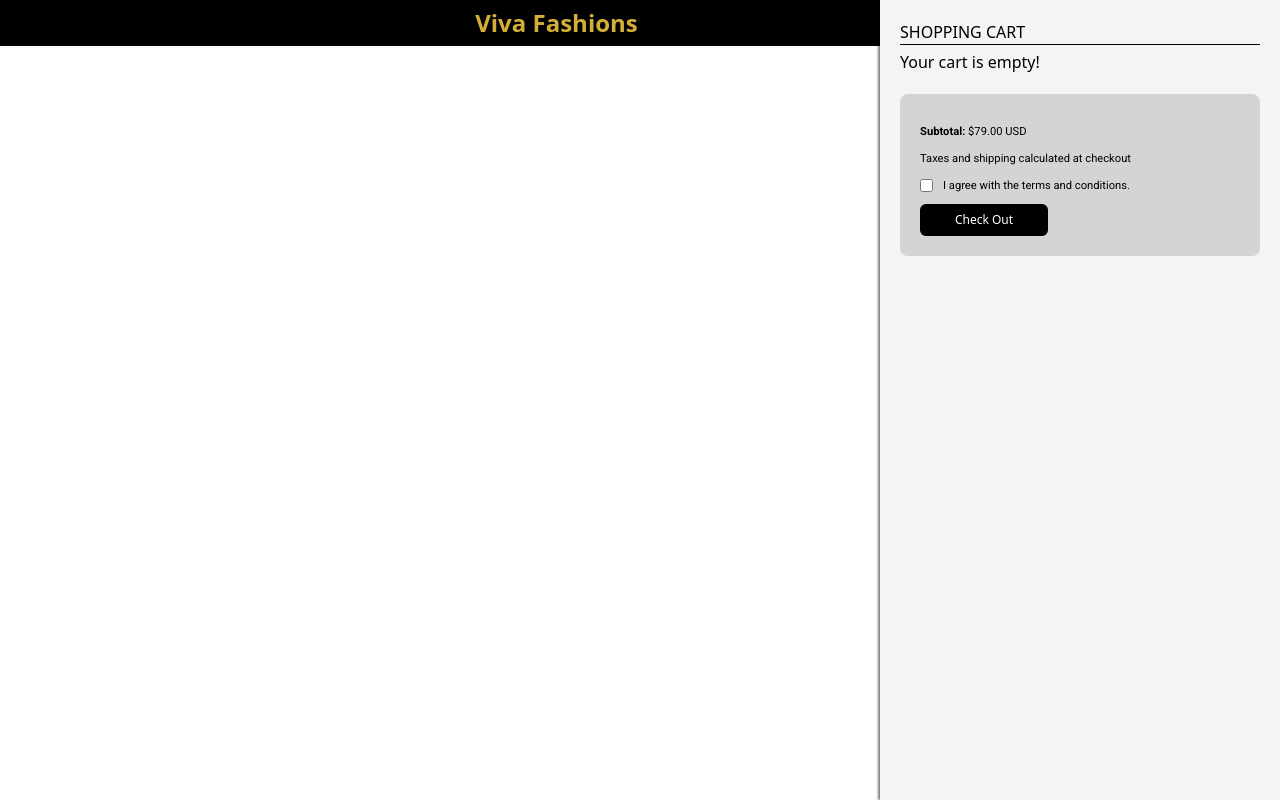
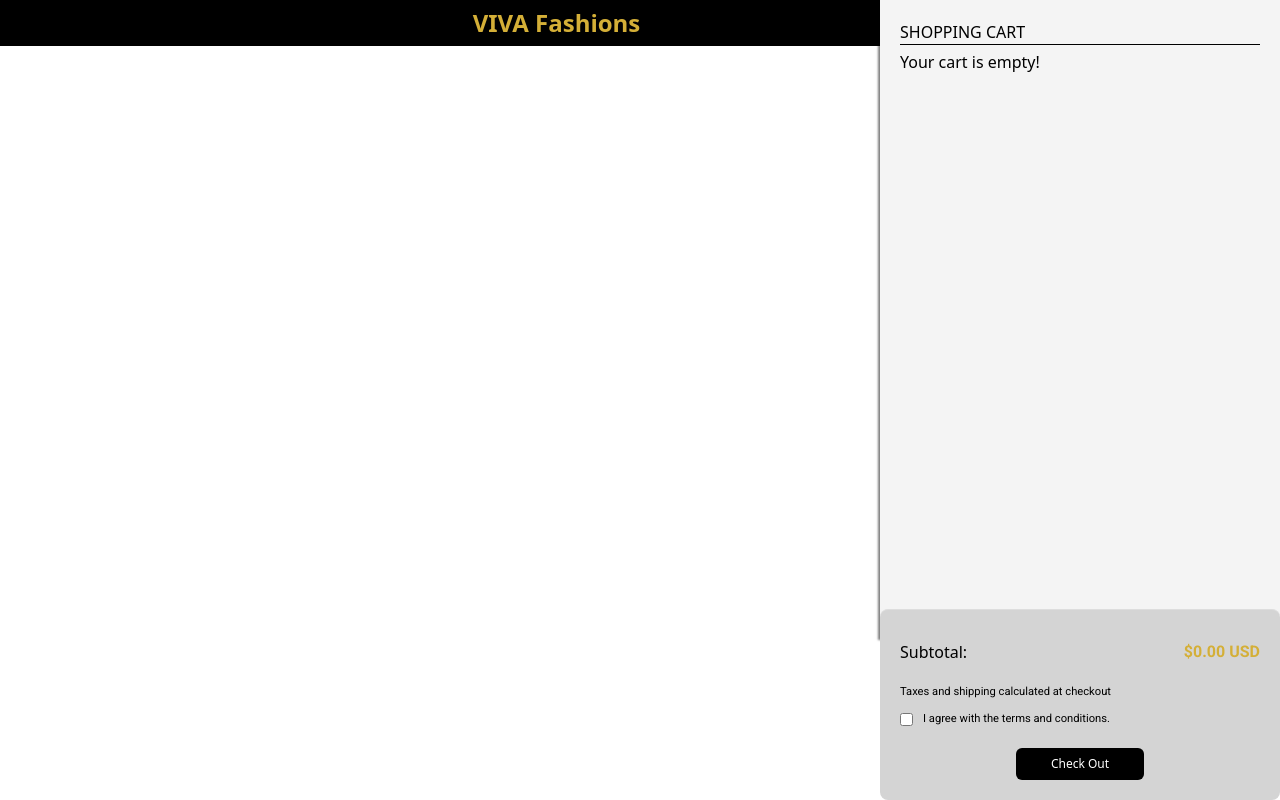
Before and after one commit to sri91524/capstoneproject-frontend, a React (Vite) app: page /cart in a window 1280 px wide. Built offline with nearby package versions, Linux system fonts and the light colour scheme.

Commit message:
cart functionalities and css updated

```diff
--- /dev/null
+++ b/src/api/order.js
@@ -0,0 +1,7 @@
+import axios from "axios";
+
+//Post Order
+export async function createOrder(){
+    const res = await axios.post("/api/product",{products});
+    return res.data;
+}
--- a/src/components/Nav.jsx
+++ b/src/components/Nav.jsx
@@ -14,7 +14,7 @@ function Nav({ cart, setCart }){
     }
     return(
         <div className='nav'>
-            <h1 className='headertext'>Viva Fashions</h1>
+            <h1 className='headertext'>VIVA Fashions</h1>
             <Link to="/">
                 <div>Home</div>
             </Link>
--- a/src/pages/Cart.css
+++ b/src/pages/Cart.css
@@ -21,7 +21,8 @@
     top:0;
     right:0;
     width:400px;
-    height:100%;
+    height:80%;
+    padding-bottom: 120px; /* Add padding for the fixed summary at the bottom */
     background-color:#f4f4f4;
     box-shadow: -2px 0 2px rgba(0,0,0,0.5);
     transition: right 0.3s ease;
@@ -37,6 +38,7 @@
     margin-bottom: 15px;
     padding:10px;
     background-color: #fff;
+    flex-grow: 1;
 }
 
 .cart-container ul{
@@ -180,6 +182,29 @@
 .cart-summary p {
     margin: 10px 0;
 }
+.textsubtotal{
+    color:rgb(212, 175, 55);
+    text-align: center;
+    align-items: left;
+    margin: 0;
+    font-size: 1rem;
+    flex: 1;
+}
+.cart-subtotal {
+    font-family: 'Roboto', sans-serif;
+    font-size: 1rem;
+    text-align: left;
+    color: #d4af37 !important;
+    font-weight: bold;
+}
+
+.checkout-button-container {
+    display: flex;
+    justify-content: center; /* Horizontally center the button */
+    align-items: center; /* Vertically center the button */
+    width: 100%; /* Ensure the container takes up full width */
+    margin-top: 20px; /* Optional: add margin if you want some space above the button */
+  }
 
 .cart-summary .terms-container {
     display: flex;
@@ -190,3 +215,27 @@
 .cart-summary .terms-container input {
     margin-right: 10px;
 }
+  .subtotal-container {
+    display: flex;
+    justify-content: space-between;
+    align-items: center;
+    margin-bottom: 10px;
+  }
+
+  .cart-summary {
+    position: fixed;
+    bottom: 0;
+    right: 0;
+    width:400px;
+    background-color:#d4d4d4;
+    overflow-y: auto;
+    padding: 20px;
+    border-top: 1px solid #ddd;
+    z-index: 10;
+  }
+
+
+
+.textsubtotal {
+    margin-right: 8px;
+  }
--- a/src/pages/Cart.jsx
+++ b/src/pages/Cart.jsx
@@ -3,6 +3,9 @@ import {useState, useEffect} from 'react'
 import './Cart.css'
 
 function Cart({ cartItems, setCart }){
+
+    const [subtotal, setSubtotal] = useState(0);
+    const [totalTax, setTotalTax] = useState(0);
 
       //Handle adding quantity
       const handleAdd = (index) =>{
@@ -25,6 +28,31 @@ function Cart({ cartItems, setCart }){
         setCart(updatedCart);
       }
 
+      useEffect(() =>{
+        let calculatedSubTotal = 0;
+        let calculatedTax =0;
+
+        cartItems.forEach((item)=>{
+            const itemPrice= parseFloat(item.price["$numberDecimal"])
+            const itemQuantity = isNaN(item.quantity) || item.quantity <= 0 ? 1 : item.quantity;
+
+            console.log(item.price["$numberDecimal"]);
+            console.log(itemQuantity);
+
+
+            if (!isNaN(itemPrice) && itemQuantity > 0) {
+                const itemTotal = itemPrice * itemQuantity;
+                const itemTax = itemTotal * (item.tax/100)
+
+                calculatedSubTotal += itemTotal;
+                calculatedTax += itemTax;
+            }
+        },[cartItems]);
+
+        setSubtotal(calculatedSubTotal);
+        setTotalTax(calculatedTax);
+      },[cartItems])
+
     return(
 
             <div className ="cart-container">
@@ -42,7 +70,7 @@ function Cart({ cartItems, setCart }){
                                 <div className='cart-item-details-container'>
                                     <div className='cart-item-details'>
                                         <p className="carttitle">{item.prodname}</p>
-                                        <p className="cartprice">Price: ${item.price["$numberDecimal"]}</p>
+                                        <p className="cartprice">Price: ${parseFloat(item.price["$numberDecimal"]).toFixed(2)}</p>
                                         <p className="carttitle">Size: {item.size}</p>
                                     </div>
                                     <div className="cart-item-quantity">
@@ -60,6 +88,19 @@ function Cart({ cartItems, setCart }){
                                             }}
                                         />
                                         <button className ="quantity-btn" onClick={() => handleAdd(index)}>+</button>
+                                        <span className='cartprice'>
+
+                                            {
+                                                 (() => {
+                                                    const price = parseFloat(item.price["$numberDecimal"]);
+                                                    const quantity = isNaN(item.quantity) || item.quantity <=0 ? 1 : item.quantity;
+                                                    const total = isNaN(price) || price <= 0 || !item.price["$numberDecimal"]
+                                                      ? '0.00'
+                                                      : (price * quantity).toFixed(2);  //quantity * price
+                                                    return `$${total}`;
+                                                  })()
+                                              }
+                                        </span>
                                     </div>
                                     <div>
                                         <button className='delete-btn' onClick={() => handleDelete(index)}>Delete</button>
@@ -72,13 +113,21 @@ function Cart({ cartItems, setCart }){
                     </ul>
                 )}
                   <div className="cart-summary">
-                    <p className='carttitle'><strong>Subtotal:</strong> $79.00 USD</p>
+                    <div className='subtotal-container'>
+                        <div>
+                            <p className='textsubtotal'>Subtotal:</p>
+                        </div>
+                        <div>
+                            <p className='cart-subtotal'>${subtotal.toFixed(2)} USD</p>
+                        </div>
+                    </div>
+
                     <p className='carttitle'>Taxes and shipping calculated at checkout</p>
                     <div className="terms-container carttitle">
                         <input type="checkbox" id="terms" />
                         <label htmlFor="terms">I agree with the terms and conditions.</label>
                     </div>
-                    <div>
+                    <div className='checkout-button-container '>
                         <button className="bg-black text-white p-2 rounded-md w-32 h-8 flex items-center justify-center cursor-pointer text-xs">Check Out</button>
                     </div>
                 </div>
```
Also changed, not shown: src/App.css (line endings or trailing spaces).
